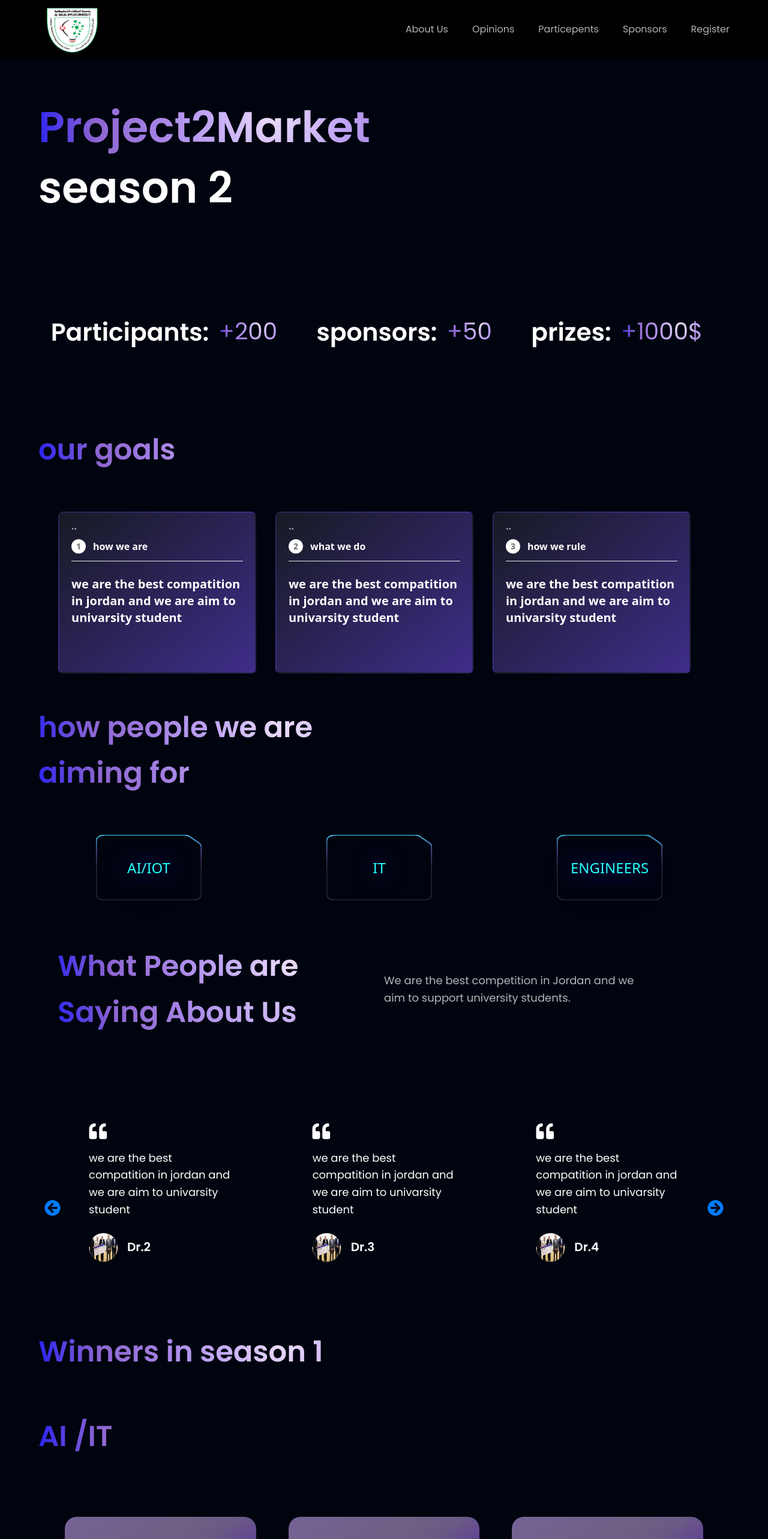
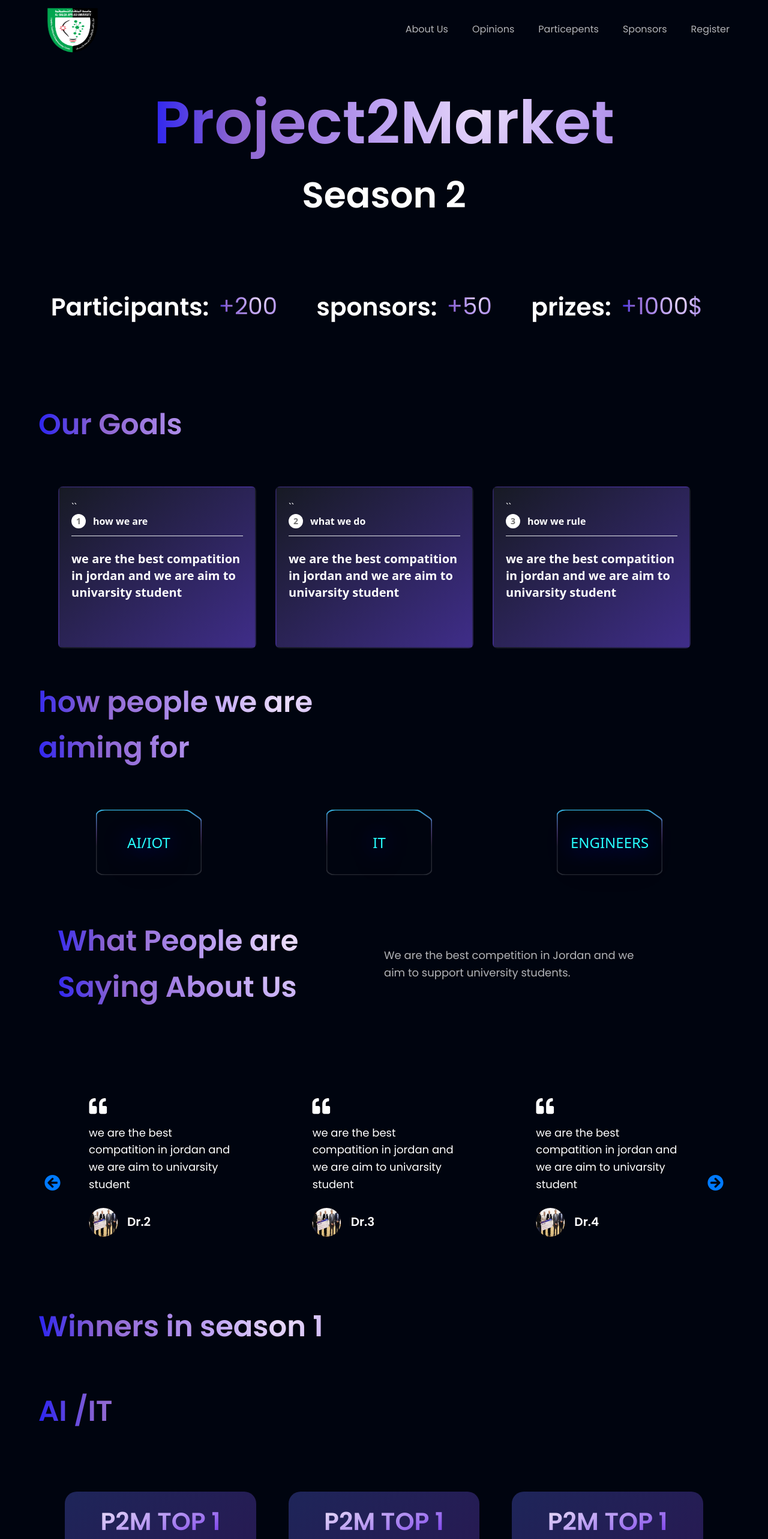
Before and after one commit to khatab1324/project2Market, a React (Vite) app: page / in a window 1280 px wide. Shown: the top 2566 px of the page at 60% size. Built offline with nearby package versions, Linux system fonts and the light colour scheme.

Commit message:
some update like updating the center page

```diff
--- a/src/App.tsx
+++ b/src/App.tsx
@@ -5,9 +5,9 @@ import { Navbar } from "./components/Navbar";
 
 function App() {
   return (
-    <div className="bg-black w-full overflow-hidden">
+    <div className="bg-primary w-full overflow-hidden">
       {/* navbar section */}
-      <div className="sm:px-16 px-6 flex justify-center items-center">
+      <div className="sm:px-16 bg-primary z-10 fixed absolute-0 w-full px-6 flex justify-center items-center">
         <div className="xl:max-w-[1280px] w-full">
           <Navbar />
         </div>
--- a/src/components/AboutUs.tsx
+++ b/src/components/AboutUs.tsx
@@ -5,7 +5,7 @@ import { SectionIntro } from "./SectionIntro";
 export const AboutUs = () => {
   return (
     <div className="flex flex-row flex-wrap justify-center">
-      <SectionIntro title=" our goals" content="" />
+      <SectionIntro title="Our Goals" content="" />
       {aboutUsContents.map((content) => (
         <div
           key={content.id}
--- a/src/components/MovingPages.tsx
+++ b/src/components/MovingPages.tsx
@@ -1,16 +1,14 @@
 export const MovingPages = () => {
   return (
-    <section className="flex md:flex-row flex-col sm:py-16 py-6">
+    <section className="flex md:flex-row flex-col sm:pt-36 pt-24">
       <div className="flex-1 flex justify-center items-center flex-col xl:px-0 sm:px-16 px-6">
-        <div className="flex flex-row justify-start items-center w-full">
-          <h1 className=" font-poppins font-semibold ss:text-[72px] text-[42px] text-white ss:leading-[100.8px] leading-[75px]">
-            <span className="text-gradient ">Project2Market</span>
-            <br className="sm:block " />
-            <span>season 2</span>
-          </h1>
-          <div className="ss:flex hidden md:mr-4 mr-0">
-            {/* <GetStarted /> */}
-          </div>
+        <div className="flex flex-col justify-center items-center font-poppins font-semibold ss:text-[100px] text-[42px] text-white ss:leading-[120.8px] leading-[75px]">
+          <span className="text-gradient ">Project2Market</span>
+          <span className="ss:text-[60px]">Season 2</span>
+        </div>
+
+        <div className="ss:flex hidden md:mr-4 mr-0">
+          {/* <GetStarted /> */}
         </div>
       </div>
     </section>
--- a/src/components/Navbar.tsx
+++ b/src/components/Navbar.tsx
@@ -1,6 +1,6 @@
 import { useState } from "react";
 import { navLinks } from "../constants";
-import bauLogo from "./../assets/bauLogo.png";
+import bauLogo from "./../assets/ICEC Logo_Primary_C.png";
 import { HiMenuAlt2 } from "react-icons/hi";
 import { AiOutlineCloseCircle } from "react-icons/ai";
 
--- a/src/components/WinnersCards.tsx
+++ b/src/components/WinnersCards.tsx
@@ -13,7 +13,7 @@ import { winnersSessonOne } from "../constants";
 import firstPlaceMedal from "../assets/medal.png";
 import secondPlaceMedal from "../assets/medalSecond.png";
 import theerdPlaceMedal from "../assets/medalTheerd.png";
-import bauLogo from "../assets/P2M_P2M Logo.png";
+import bauLogo from "../assets/bauLogo.png";
 SwiperCore.use([Navigation]);
 
 export const WinnersCards: React.FC = () => {
@@ -61,14 +61,19 @@ export const WinnersCards: React.FC = () => {
             <SwiperSlide key={winner.id} className="p-3">
               <div
                 className={clsx(
-                  " px-6 sm:px-10 py-8 sm:py-12 rounded-[20px] max-w-[370px] mx-auto my-5  feedback-card-winner h-96",
+                  " px-6 sm:px-10 py-8 sm:py-5 rounded-[20px] max-w-[370px] mx-auto my-5  feedback-card-winner h-96 ",
                   {
                     "px-6 sm:px-10 py-8 sm:py-12": winner.place == 3,
                   }
                 )}
               >
                 {/* <FaQuoteLeft className="text-2xl sm:text-3xl text-white mb-4" /> */}
-                {/* <img src={bauLogo} alt="" className="w-full h-12 mb-4 " /> */}
+                <div className="flex justify-center mb-8 sm:mb-4">
+                  {/* <img src={bauLogo} alt="" className="w-16 h-16 " /> */}
+                  <h3 className="font-poppins font-semibold xs:text-[40.89px] text-[30.89px] xs:leading-[60.16px] leading-[43.16px] text-winnerGradient">
+                    P2M TOP 1
+                  </h3>
+                </div>
                 <div className="flex flex-row items-center">
                   <img
                     src={winner.image}
@@ -76,8 +81,8 @@ export const WinnersCards: React.FC = () => {
                     alt={winner.projectTitle}
                   />
                 </div>
-                <div className="flex">
-                  {winner.place === 1 && (
+                <div className="flex ">
+                  {/* {winner.place === 1 && (
                     <img
                       src={firstPlaceMedal}
                       alt=""
@@ -97,14 +102,14 @@ export const WinnersCards: React.FC = () => {
                       alt=""
                       className="w-[40px] h-[40px] mt-4"
                     />
-                  )}
+                  )} */}
                   <p
                     className={clsx(
-                      "font-poppins font-semibold text-gradient text-[25px] sm:text-[32px] lg:text-[23px]  leading-[1.2] lg:leading-[76.8px] w-full  mt-4 lg:mt-0   ",
+                      "font-poppins font-semibold text-gradient text-[32px] sm:text-[32px] lg:text-[30px]  leading-[1.2] lg:leading-[76.8px] w-full  mt-8 lg:mt-4  text-center text-silverGradient ",
                       {
-                        "text-goldGradient": winner.place === 1,
-                        "text-silverGradient": winner.place === 2,
-                        "text-bronzeGradient": winner.place === 3,
+                        // "text-goldGradient": winner.place === 1,
+                        // "text-silverGradient": winner.place === 2,
+                        // "text-bronzeGradient": winner.place === 3,
                       }
                     )}
                   >
--- a/src/index.css
+++ b/src/index.css
@@ -7,12 +7,16 @@
 :root {
   --black-pink-gradient: linear-gradient(
     142.39deg,
-    #756295 0%,
+    /* #756295 0%,
     #6f6085 25%,
     #6b5b83 35%,
     #5d3a9e 50%,
     #4d2199 75%,
-    #161375 100%
+    #161375 100% */
+      #1e2559,
+    #261b53,
+    #0f1117 100%,
+    #ffffff 170%
   );
   --black-gradient: linear-gradient(
     144.39deg,
@@ -42,6 +46,13 @@
     #8d65d1 75%,
     #2922f1 100%
   );
+  -webkit-background-clip: text;
+  -webkit-text-fill-color: transparent;
+  background-clip: text;
+  text-fill-color: transparent;
+}
+.text-winnerGradient {
+  background: linear-gradient(157.81deg, #f0e7f9, #b392f1, #7232eb);
   -webkit-background-clip: text;
   -webkit-text-fill-color: transparent;
   background-clip: text;
```
